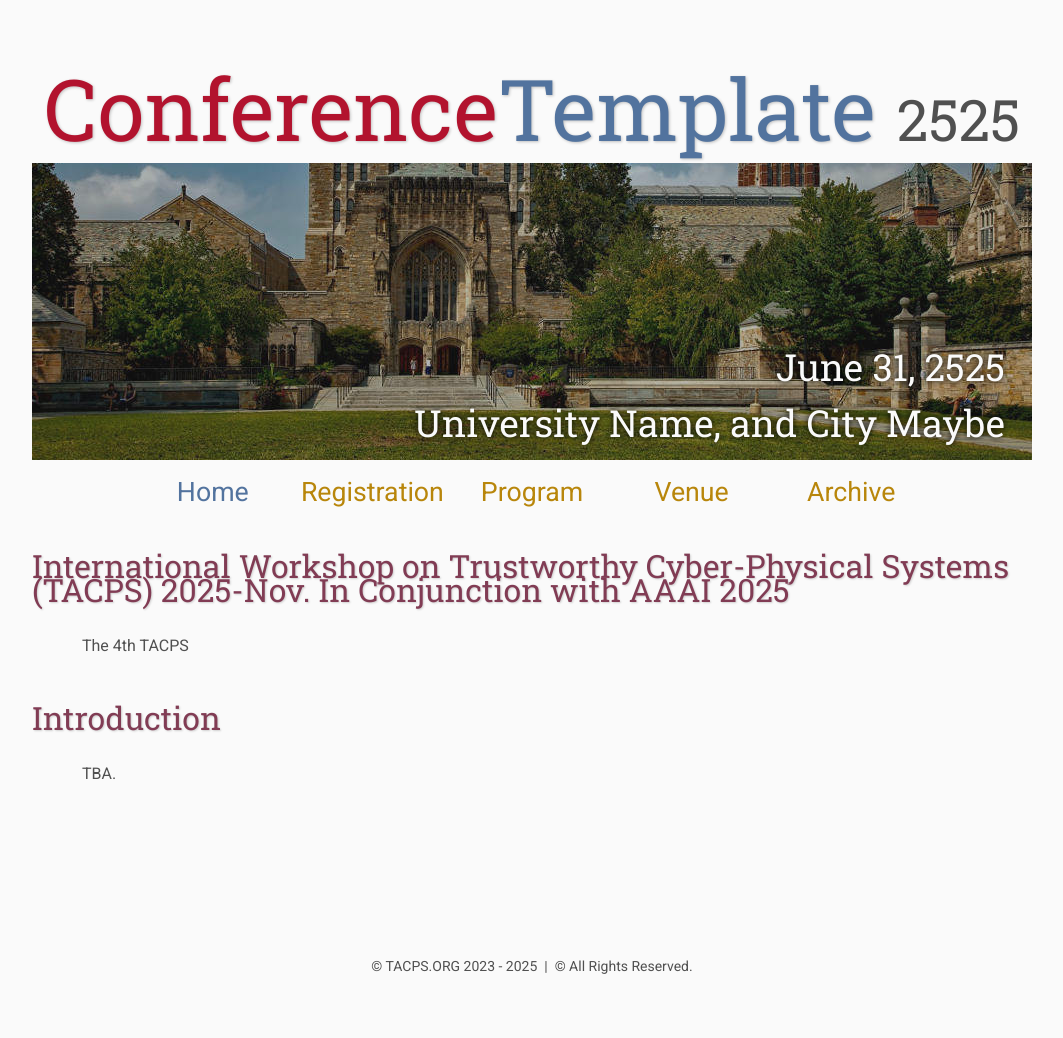
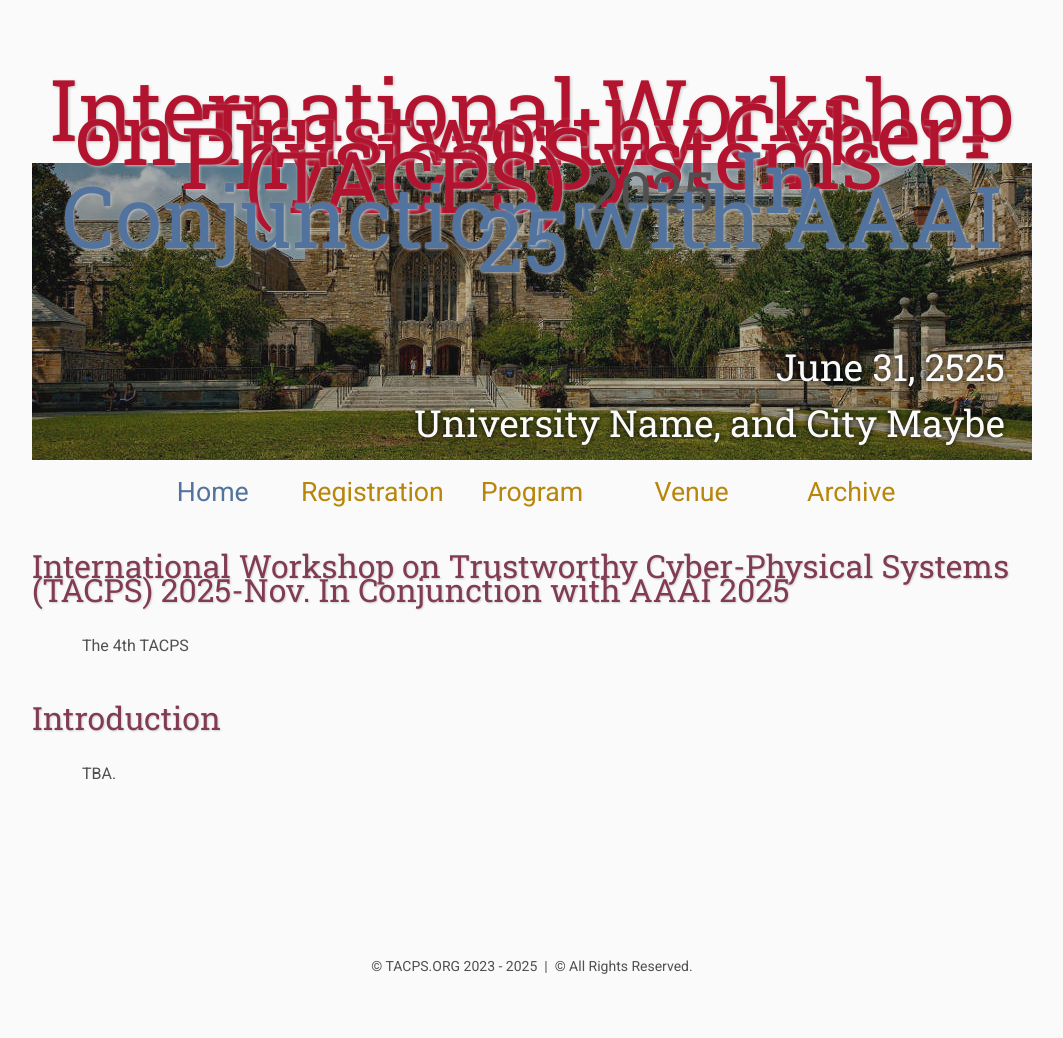
Before and after one commit to ITSEG-MQ/tacps, a Jekyll site: the page built from index.html, in a window 1280 px wide. Shown: the whole page, without its empty margins (108-1171 px from the left). Built offline with Jekyll 4.4.1, drawn with Linux system fonts in a browser that asks for light colours.

Commit message:
Update header.html

```diff
--- a/_includes/header.html
+++ b/_includes/header.html
@@ -3,7 +3,8 @@
 <div class="banner">
   <img src="{{ site.baseurl }}/assets/banner.jpg" alt="Conference Template Banner">
   <div class="top-left">
-    <span class="title1">Conference</span><span class="title2">Template</span> <span class="year">2525</span>
+    <span class="title1">International Workshop on Trustworthy Cyber-Physical Systems (TACPS)</span> <span class="year">2025</span>
+    <span class="title2">In Conjunction with AAAI 25'</span>
   </div>
   <div class="bottom-right">
     June 31, 2525 <br> University Name, and City Maybe
```
